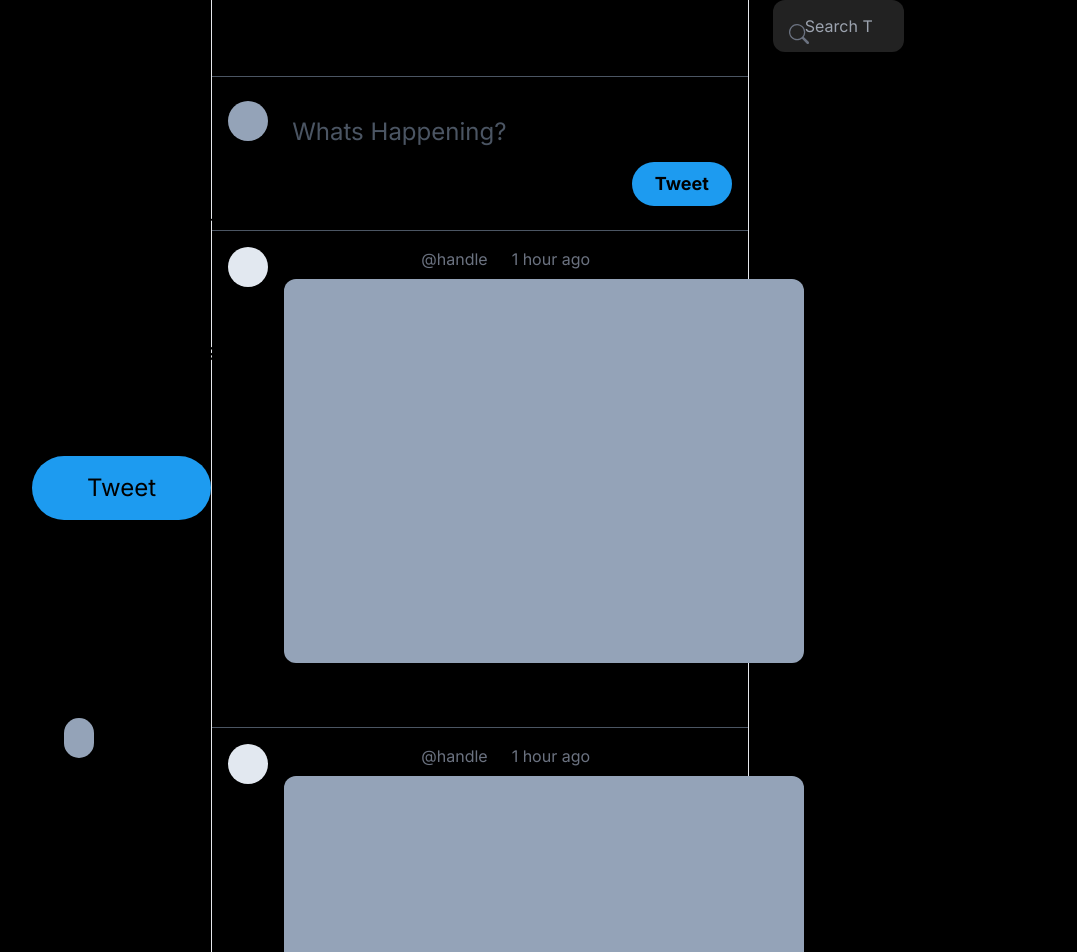
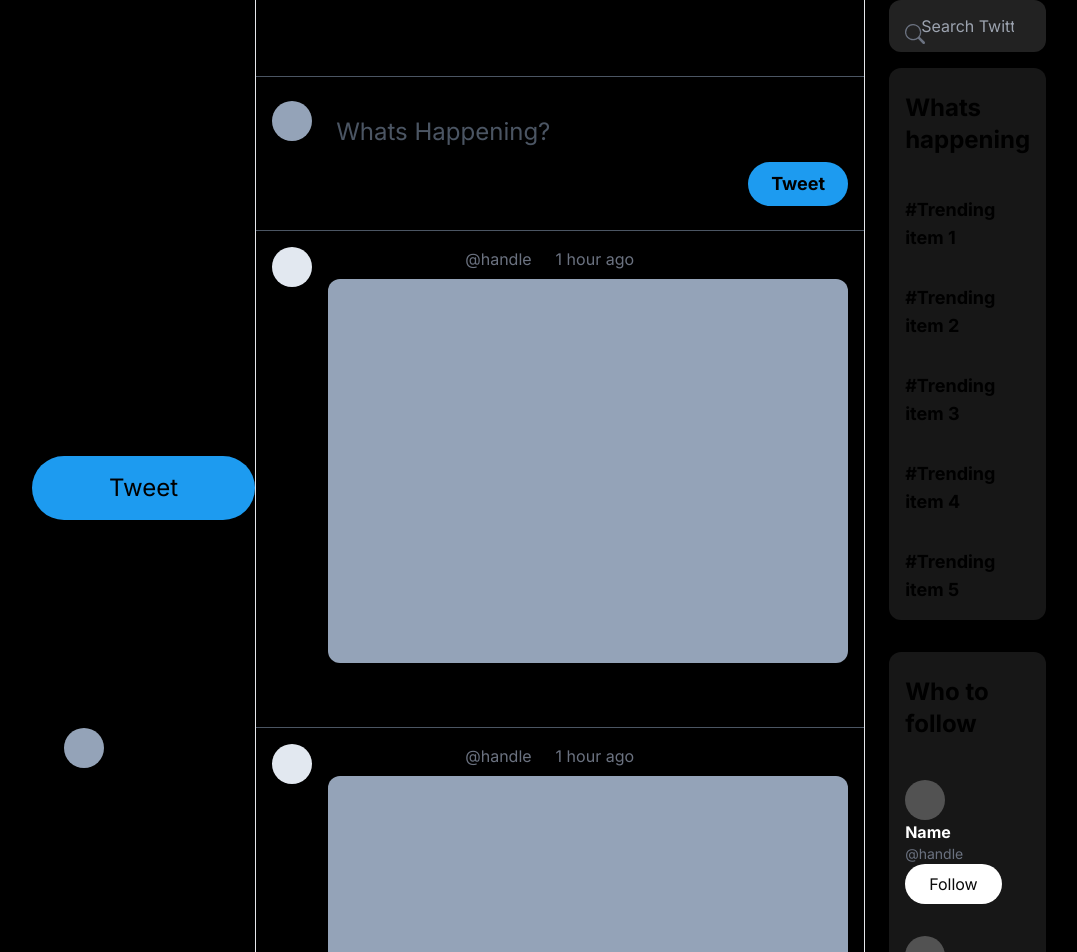
Before and after one commit to prateekvarma/twitter-clone-nextjs-supabase, a Next.js app: page / in a window 1280 px wide. Shown: the top 952 px of the page, without its empty margins (160-1237 px from the left). Built offline with nearby package versions, Linux system fonts and the light colour scheme.

Commit message:
Finished the right sidebar

```diff
--- a/src/app/components/LeftSidebar.tsx
+++ b/src/app/components/LeftSidebar.tsx
@@ -42,7 +42,7 @@
 
 const LeftSidebar = () => {
   return (
-    <section className='sticky top-0 w-[20%] flex flex-col items-stretch h-screen'>
+    <section className='sticky top-0 w-full flex flex-col items-stretch h-screen'>
           <div className='flex flex-col items-stretch h-full space-y-4 mt-4'>
             {NAVIGATION_ITEMS.map((item) => {
               return (
--- a/src/app/components/MainComponent.tsx
+++ b/src/app/components/MainComponent.tsx
@@ -4,7 +4,7 @@
 
 const MainComponent = () => {
   return (
-    <main className='top-0 flex w-[60%] h-full min-h-screen flex-col border-l-[0.5px] border-r-[0.5px]'>
+    <main className='top-0 flex w-full h-full min-h-screen flex-col border-l-[0.5px] border-r-[0.5px]'>
       <h1 className='text-xl font-bold p-6 backdrop-blur bg-black/10 sticky top-0'>
         Home
       </h1>
--- a/src/app/page.tsx
+++ b/src/app/page.tsx
@@ -8,7 +8,7 @@
       <div className='max-w-[70vw] w-full h-full flex relative'>
         <LeftSidebar />
         <MainComponent />
-        <section className='sticky top-0 w-[20%] flex flex-col items-stretch h-screen px-6'>
+        <section className='w-full flex flex-col items-stretch h-screen px-6'>
           <div>
             <div className='relative w-full h-full'>
               <label
@@ -25,7 +25,38 @@
               />
             </div>
           </div>
-          <div></div>
+          <div className='flex flex-col rounded-xl bg-neutral-900 my-4'>
+            <h3 className='font-bold text-2xl my-2 p-4'>Whats happening</h3>
+            <div>
+              {
+                Array.from({length:5}).map((_, i) => (
+                  <div key={i} className='hover:bg-white/10 p-4 last:rounded-b-xl transition duration-200'>
+                    <div className='font-bold text-lg'>#Trending item {i + 1}</div>
+                    <div className='text-sm text-neutral-400'></div>
+                  </div>
+                ))
+              }
+            </div>
+          </div>
+          <div className='flex flex-col rounded-xl bg-neutral-900 my-4'>
+            <h3 className='font-bold text-2xl my-2 p-4'>Who to follow</h3>
+            <div>
+              {
+                Array.from({length:5}).map((_, i) => (
+                  <div key={i} className='hover:bg-white/10 p-4 last:rounded-b-xl transition duration-200'>
+                    <div className='w-10 h-10 bg-neutral-600 rounded-full'></div>
+                    <div className='flex flex-col'>
+                      <div className='font-bold text-white'>Name</div>
+                      <div className='text-gray-500 text-sm'>@handle</div>
+                    </div>
+                    <div>
+                      <button className='rounded-full px-6 py-2 bg-white text-neutral-950'>Follow</button>
+                    </div>
+                  </div>
+                ))
+              }
+            </div>
+          </div>
           <div></div>
         </section>
       </div>
```
